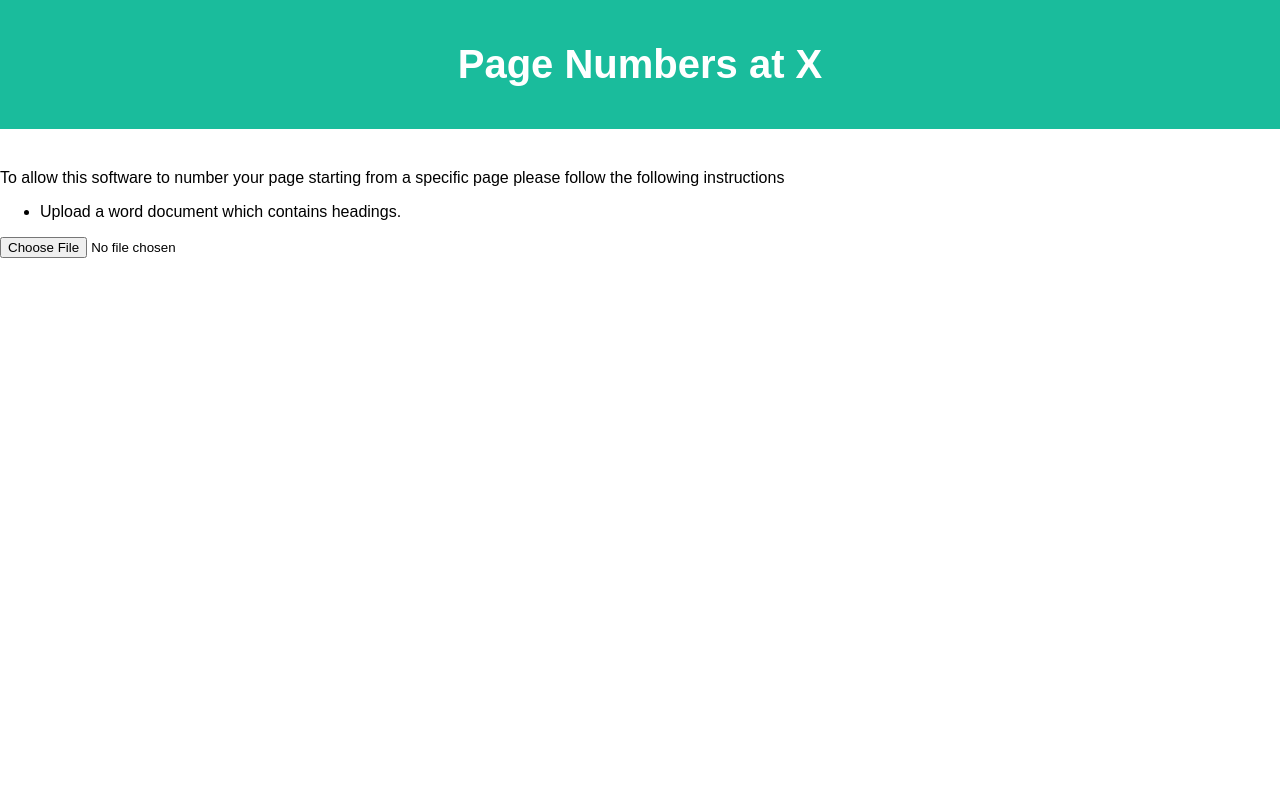
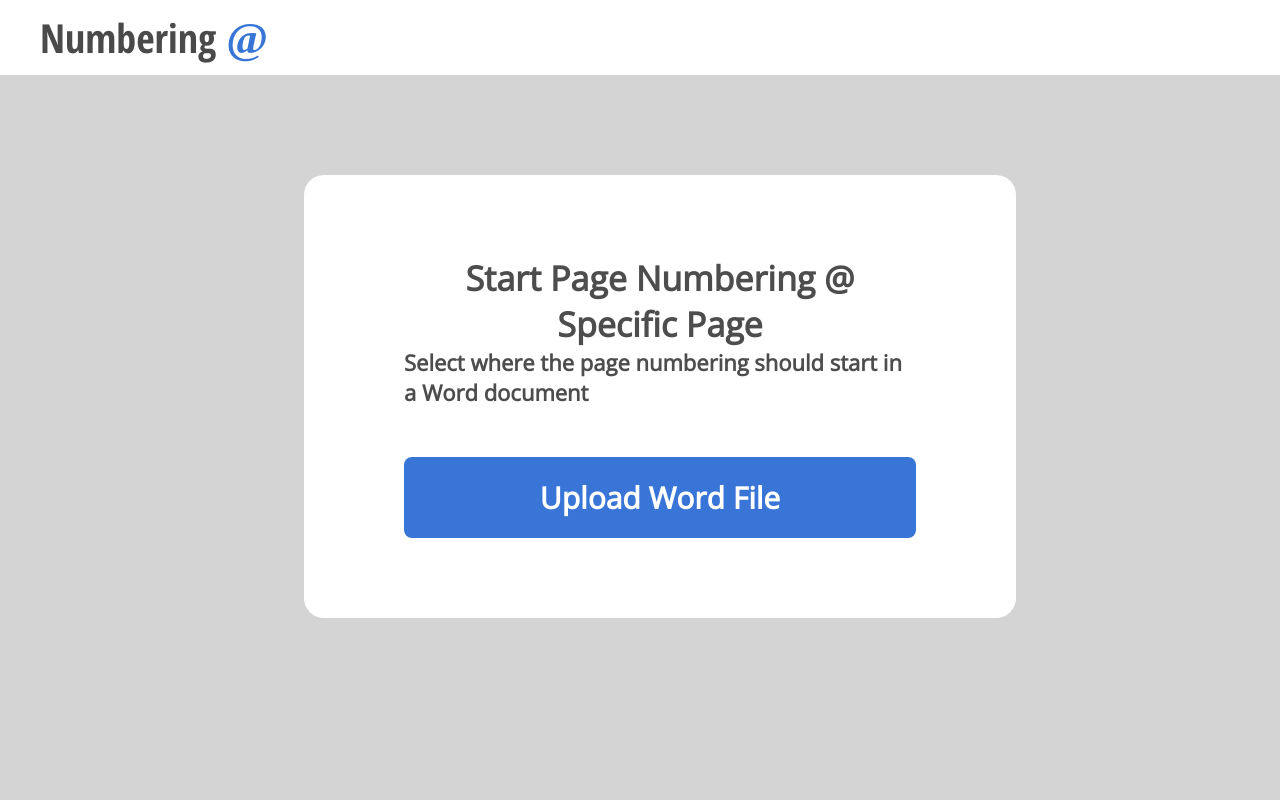
Before and after one commit to seddie95/start_page_numbers_at_X, a Django app: page / in a window 1280 px wide. Run offline with Django 3.2, Linux system fonts and the light colour scheme; some libraries are stand-ins or nearby versions.

Commit message:
Add css Styling

```diff
--- a/pages/views.py
+++ b/pages/views.py
@@ -7,6 +7,7 @@ from docx_scripts.headings import get_headings
 from django.conf import settings
 import json
 import urllib.parse
+import os
 
 
 class Home(TemplateView):
@@ -37,3 +38,17 @@ class ProcessView(View):
         numbered_file_path = set_page_numbers(page_specifications)
 
         return JsonResponse(numbered_file_path, safe=False)
+
+
+class TestView(TemplateView):
+    template_name = 'test.html'
+
+
+class DeleteView(View):
+    def post(self, request, *args, **kwargs):
+        file_name = json.loads(request.body)
+        media_root = settings.MEDIA_ROOT
+        path = media_root + "\\" + file_name
+        os.remove(path)
+
+        return JsonResponse('Removed file from server ', safe=False)
--- a/specific_page/urls.py
+++ b/specific_page/urls.py
@@ -26,8 +26,10 @@ urlpatterns = [
     path('admin/', admin.site.urls),
     path('upload/', views.Upload.as_view(), name='upload'),
     path('process/', views.ProcessView.as_view(), name='process'),
+    path('test/', views.TestView.as_view(), name='test'),
+    path('delete/', views.DeleteView.as_view(), name='delete'),
+
 ]
-
 
 if settings.DEBUG:
     urlpatterns += static(settings.MEDIA_URL, document_root=settings.MEDIA_ROOT)
--- a/static/css/style.css
+++ b/static/css/style.css
@@ -1,21 +1,166 @@
-/* Style the body */
-body {
-    font-family: Arial;
+/*Basic element styles*/
+* {
     margin: 0;
+    padding: 0;
 }
 
-/* Header/Logo Title */
-header {
-    padding: 15px;
-    text-align: center;
-    background: #1abc9c;
-    color: white;
-    font-size: 20px;
-    margin-bottom: 40px;
+html {
+    overflow-x: hidden;
+    height: 100%;
 }
 
-/*form elements*/
-#file {
+
+body {
+    margin: 0;
+    padding: 0;
+    font-family: 'Open Sans', sans-serif;
+    color: #4d4d4d;
+    background: #d4d4d4
+}
+
+h1 {
+    font-family: 'Open Sans Condensed', sans-serif;
+    font-weight: bold;
+    font-size: 40px;
+    padding-left: 30px;
+    cursor: pointer;
+}
+
+
+h2 {
+    text-align: center;
+    color: #4d4d4d;
+    font-weight: bold;
+    font-size: 34px;
+
+}
+
+h3 {
+    text-align: left;
+    color: #4d4d4d;
+    font-size: 22px;
+    margin-bottom: 40px;
+
+}
+
+
+header {
+    text-align: left;
+    background: white;
+    color: #4a4a4a;
+    padding: 10px;
+
+
+}
+
+.color {
+    color: #3875d7;
+    font-family: "High Tower Text";
+    font-size: 45px;
+
+}
+
+/* Containers */
+.container {
+    width: 100%;
+    display: flex;
+    flex-wrap: wrap;
+    justify-content: center;
+    padding: 100px 20px 20px 20px;
+    background: #d4d4d4;
+
+}
+
+.content {
+    width: 40%;
+    background: white;
+    border-radius: 20px;
+    overflow: hidden;
+    display: flex;
+    flex-wrap: wrap;
+    justify-content: center;
+    padding: 80px 100px;
+}
+
+
+/* Buttons and forms*/
+.myLabel {
+    border: 1px #3875d7;
+    color: white;
+    background-color: #3875d7;
+    padding: 20px 30px;
+    border-radius: 8px;
+    font-size: 30px;
+    font-weight: bold;
+    text-align: center;
+    margin-top: 50px;
+    display: block;
+    min-width: 40%
+}
+
+
+label.myLabel input[type="file"] {
+    display: none;
+
+}
+
+.myLabel:hover {
+    background: #222222;
+}
+
+
+#style_form {
+    display: none;
+}
+
+
+input[type=text], select {
+    width: 100%;
+    padding: 12px 20px;
+    display: block;
+    border: 1px solid #ccc;
+    border-radius: 8px;
+    box-sizing: border-box;
+    font-size: 16px;
+    margin: 8px 0 15px;
+    position: center;
+}
+
+button[type=submit] {
+    width: 100%;
+    background-color: #3875d7;
+    color: white;
+    padding: 14px 20px;
+    margin: 20px 0;
+    border: none;
+    border-radius: 8px;
+    cursor: pointer;
+    font-size: 16px;
+    font-weight: bold;
+}
+
+button[type=submit]:hover {
+    background-color: #222222;
+}
+
+#page_settings {
+    display: none;
+}
+
+
+li {
+    text-align: justify;
+    line-height: 2;
+    font-size: 18px;
+    margin-top: 10px;
+    list-style-type: none;
+    max-width: 500px;
+}
+
+li:hover {
+    color: #222222;
+    cursor: pointer;
+    font-weight: bold;
 
 }
 
@@ -23,57 +168,69 @@ header {
     display: none;
 }
 
-#upload {
+#restart {
+    background-color: #e31010;
+    color: white;
+    padding: 14px 20px;
+    margin: 60px 0;
+    border: none;
+    border-radius: 8px;
+    cursor: pointer;
+    font-size: 16px;
+    font-weight: bold;
+}
+
+#restart:hover {
+    background-color: #2e0303;
+}
+
+#download_section {
+    display: none;
+    text-align: center;
+}
+
+#download_btn {
+    background-color: #3875d7;
+    color: white;
+    padding: 14px 40px;
+    margin: 60px 0;
+    border: none;
+    border-radius: 8px;
+    cursor: pointer;
+    font-size: 24px;
+    font-weight: bold;
+}
+
+#download_btn:hover {
+    background-color: #222222;
 
 }
 
-#heading_list {
+
+#headings {
+    width: 500px;
+    max-height: 500px;
+    overflow-y: auto;
+}
+
+
+/*Scrollbar style*/
+.scrollbar::-webkit-scrollbar {
+    width: 12px;
+    background-color: #F5F5F5;
+}
+
+.scrollbar::-webkit-scrollbar-thumb {
+    border-radius: 10px;
+    -webkit-box-shadow: inset 0 0 6px rgba(0, 0, 0, .3);
+    background-color: #d4d4d4;
+}
+
+.scrollbar::-webkit-scrollbar-thumb:hover {
+    background-color: #787878;
 
 }
 
-#heading_list li {
-    list-style-type: none;
-
+#process, #download_btn {
+    display: inline-block;
 }
-
-#heading_list li:hover {
-    color: blue;
-    cursor: pointer;
-}
-
-#heading_input {
-
-}
-
-#number_position {
-
-}
-
-#number_style {
-
-}
-
-#process {
-
-}
-
-#download_link {
-
-}
-
-#style_form {
-    display: none;
-}
-
-/*Instruction items*/
-#item_2 {
-    display: none;
-}
-
-#bullets {
-    display: none;
-}
-
-#item_3 {
-    display: none;
-}
--- a/static/js/process_file.js
+++ b/static/js/process_file.js
@@ -3,9 +3,12 @@ $(document).ready(function () {
     $('#style_form').on('submit', (function (event) {
         event.preventDefault();
 
+        let heading = $('#heading_input').text();
+
+        if (heading !== '') {
             // Retrieve dictionary of form data
             let data = {};
-        data.heading = $('#heading_input').text();
+            data.heading = heading;
             data.position = $('#number_position').val();
             data.style = $('#number_style').val();
             data.file_name = $('#file_name').text();
@@ -19,17 +22,24 @@ $(document).ready(function () {
                 dataType: 'json',
                 contentType: 'application/json',
                 success: function (data) {
-                // Set the download link to the returned sting
-                let download_link = $("#download_link")
-                download_link.attr("href", baseUrl + data);
-                download_link.show();
-                $('#bullets').hide();
-                $('#item_3').show();
+                    // Set the download link to the returned sting and display it
+
+                    // Resize the content container so it can allow for two columns
+                     $(".content").css({"width": "720px", "justify-content": "space-between"});
+                    $('#style_form').hide();
+                    $('#heading_list').hide();
+                    $("#download_link").attr("href", baseUrl + data);
+                    $('#download_section').show();
+
                 },
                 error: function (data) {
                     console.error('Difficulty parsing response');
 
                 }
             });
+        } else {
+            alert('Please Select a Heading');
+        }
+
     }));
 });
--- a/static/js/upload_file.js
+++ b/static/js/upload_file.js
@@ -1,8 +1,10 @@
 // Function to sumbit file to server and return document headings
+
+
 $(document).ready(function () {
     $('#upload_form').on('submit', (function (event) {
         event.preventDefault();
-        var data = new FormData(this);
+        let data = new FormData(this);
 
         //Passs form data to server
         $.ajax({
@@ -13,35 +15,40 @@ $(document).ready(function () {
             processData: false,
             success: function (data) {
 
-                $('#file_name').text(data['file_name'])
+                $('#file_name').text(data['file_name']);
+
 
                 // create a list of all the headings
-                let heading_list = "<ul>"
+                let heading_list = "<h3>Select a heading to start page numbering from</h3><ul class='scrollbar' id='headings' >"
                 for (const [key, value] of Object.entries(data)) {
                     if (key !== 'file_name') {
                         heading_list += `<li id="heading_${value}" value="${value}">${key}</li>`
                     }
                 }
-                heading_list += "</ul>"
+                heading_list += `</ul><button id='restart' onclick='restart()' title="Upload a new file">Start Again</button>`
 
                 // Display the list on the webpage
-                $('#heading_list').html(heading_list);
+                let h_list = $('#heading_list')
+                h_list.html(heading_list);
+                h_list.show();
+
+                // Resize the content container so it can allow for two columns
+                $(".content").css({"width": "968px", "justify-content": "space-between"});
+
+
+                //display/hide instructions
+                $('#welcome').hide();
+                $('#style_form').show();
+
 
                 // Function to allow list item to be selected
                 $("#heading_list li").click(function () {
                     let heading_input = $('#heading_input');
                     heading_input.text($(this).val());
                     heading_input.val($(this).text());
-                    $('#item_2').hide();
-                    $('#bullets').show();
-                    $('#style_form').show();
 
                 });
 
-                //display/hide instructions
-                $('#upload_form').hide();
-                $('#item_1').hide();
-                $('#item_2').show();
 
             },
             error: function (data) {
@@ -78,3 +85,31 @@ $(document).ready(function () {
 
     })
 })
+
+// Function to delete files and reload page
+function restart() {
+    let data = $('#file_name').text();
+
+    // Delete the file from the server if it exists
+    if (data !== '') {
+        // Pass file_name to server
+        $.ajax({
+            url: baseUrl + 'delete/',
+            data: JSON.stringify(data),
+            type: 'POST',
+            headers: {"X-CSRFToken": getCsrf()},
+            dataType: 'json',
+            contentType: 'application/json',
+            success: function (data) {
+                console.log(data);
+            },
+            error: function (data) {
+                alert('Difficulty manually deleting files!\nAll files will automatically be deleted after 2 minutes.');
+                console.error('Difficulty deleting files')
+            }
+        });
+    }
+
+    // Reload the page
+    location.reload();
+}
--- a/templates/home.html
+++ b/templates/home.html
@@ -6,6 +6,10 @@
 
     <!-- Custom CSS -->
     <link rel="stylesheet" href="{% static 'css/style.css' %}"/>
+
+    <!--    Google font-->
+    <link href="https://fonts.googleapis.com/css2?family=Open+Sans+Condensed:wght@700&family=Open+Sans:wght@300&display=swap"
+          rel="stylesheet">
 
     <!-- jQuery javascript urls -->
     <script src="https://code.jquery.com/jquery-1.12.4.js" crossorigin="anonymous"></script>
@@ -31,41 +35,47 @@
 
 <!--Header section-->
 <header class="header">
-    <h1>Page Numbers at <span class="color">X</span></h1>
+    <h1 onclick='restart()'>Numbering <span class="color">@</span></h1>
 </header>
-<p>To allow this software to number your page starting from a specific page please
-    follow the following instructions </p>
-<ul>
-    <li id="item_1"> Upload a word document which contains headings.</li>
-    <li id="item_2"> Select one of the headings that is returned by clicking on it, which will be the heading for
-        the starting page.
-    </li>
-    <div id="bullets">
-        <li> Select the position of the numbers on the page, default is left</li>
-        <li> Select the number format for the first section of the document</li>
-        <li>Click the Set Page Number button</li>
-    </div>
-    <li id="item_3">Download your numbered file after it has been processed.
-        Please not that all files will be deleted after 2 minutes.
-    </li>
-</ul>
-<!--Main body Section-->
+<div class="container">
+    <div class="content">
+
+        <div id="welcome">
+            <h2>Start Page Numbering @ Specific Page</h2>
+            <h3>Select where the page numbering should start in a Word document</h3>
+
+            <!-- Upload Form-->
             <form method="post" enctype="multipart/form-data" id="upload_form">
                 {% csrf_token %}
-    <input type="file" name="document" accept=".docx,.doc" id="file">
+                <label class="myLabel" title="Upload a file to be numbered">
+                    <input type="file" name="document" accept=".docx,.doc" id="file"/>
+                    <span>Upload Word File</span>
+                </label>
             </form>
-<div id="heading_list">
         </div>
+
+        <!-- filename of processes-->
         <h3 id="file_name"></h3>
+
+        <!--  div to hold document headings-->
+        <div id="heading_list"></div>
+
+        <!-- Page style form-->
         <form id="style_form">
-    <input type="text" placeholder="Heading" id="heading_input">
-    <select id="number_position" name="number_position">
+            <h3>Select page numbering settings</h3>
+            <label for="headings">Headings</label>
+            <input type="text" placeholder="Heading" id="heading_input" autocomplete="off"
+                   title="Select the a heading from the list on the left ">
+
+            <label for="position">Page Position</label>
+            <select id="number_position" name="number_position" title="Select the position of the numbers on the page">
                 <option value="left">Left</option>
                 <option value="center">Center</option>
                 <option value="right">Right</option>
 
             </select>
-    <select id="number_style" name="number_style">
+            <label for="numbering">Numbering Style</label>
+            <select id="number_style" name="number_style" title="Select the number style for the first section">
                 <option value="">1, 2, 3,...</option>
                 <option value="lowerRoman">i, ii, iii,...</option>
                 <option value="lowerLetter">a, b, c,...</option>
@@ -73,8 +83,22 @@
                 <option value="ordinal">1st, 2nd, 3rd, ...</option>
                 <option value="numberInDash">- 1 -, - 2 -, - 3 -, ...</option>
             </select>
-    <button type="submit" id="process">Set Page Numbers</button>
-    <a id='download_link' href="path_to_file" download="proposed_file_name" style="display: none">Download</a>
+            <button type="submit" id="process" title="Submit file to be numbered">Set Page Numbers</button>
+
         </form>
+
+        <!-- Download section-->
+        <div id="download_section">
+            <h2>Your file is now ready to be downloaded</h2>
+            <h3>Please note all files will automatically be deleted after 2 minutes.</h3>
+            <button id="download_btn"><a id='download_link' href='path_to_file' download='proposed_file_name'
+                                         title="Download the numbered word file">
+            </a>Download File
+            </button>
+        </div>
+
+
+    </div>
+</div>
 </body>
 </html>
```
Also changed, not shown: docx_scripts/add_page_numbers.py (+34 -29 lines), 1 other file. Lines whose indentation alone changed are shown as unchanged.
